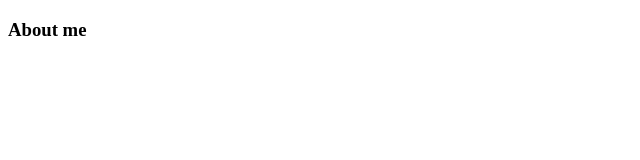
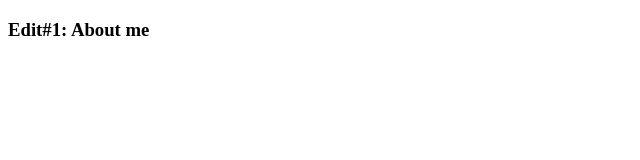
Before and after one commit to prasong/GitStart, a plain HTML site: page about.html in a window 1280 px wide. Shown: the full height of the page, 0-640 px from the left. Drawn offline with Linux system fonts and the light colour scheme.

Commit message:
Update about.html

```diff
--- a/about.html
+++ b/about.html
@@ -5,6 +5,6 @@
     <title>About</title>
 </head>
 <body>
-	<h3>About me</h3>
+	<h3>Edit#1: About me</h3>
 </body>
 </html>
```
